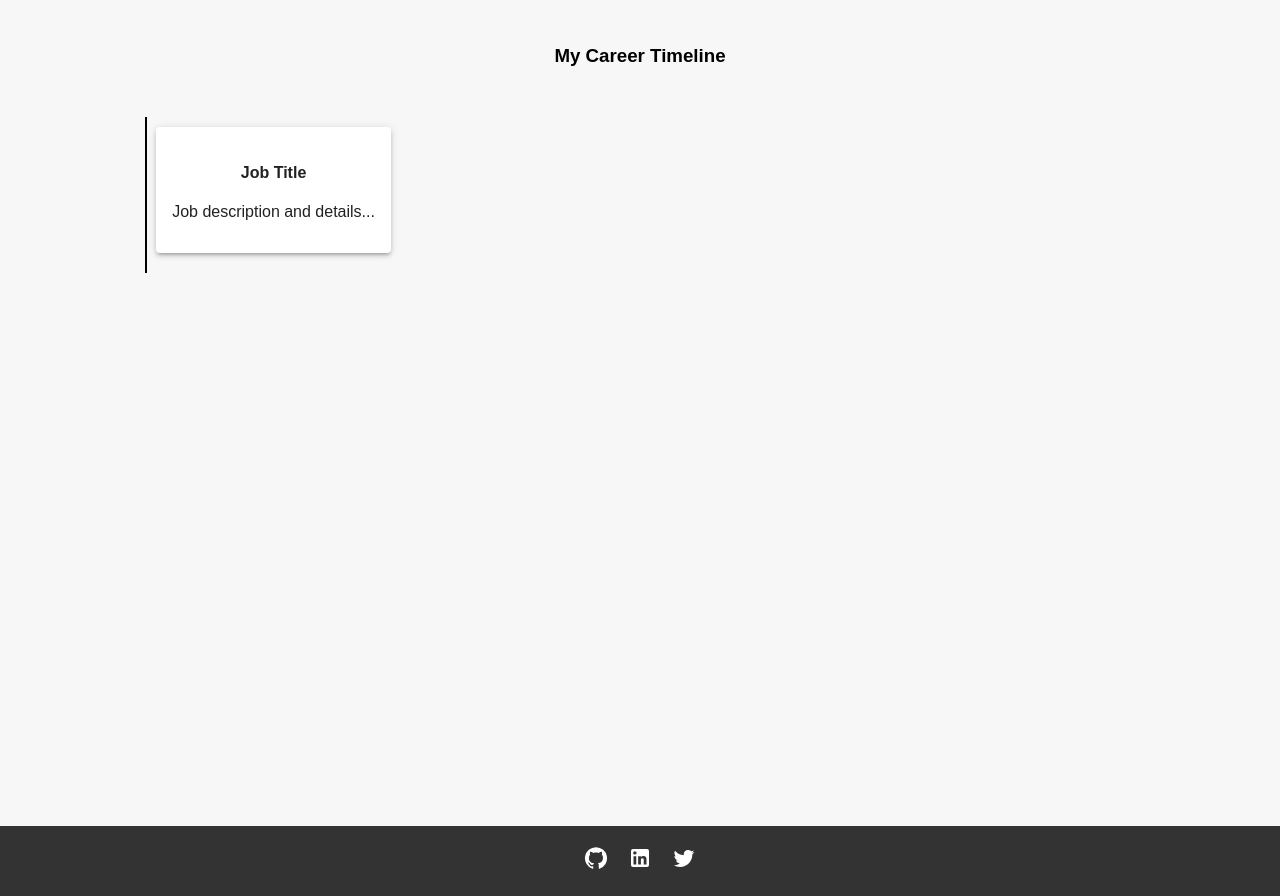
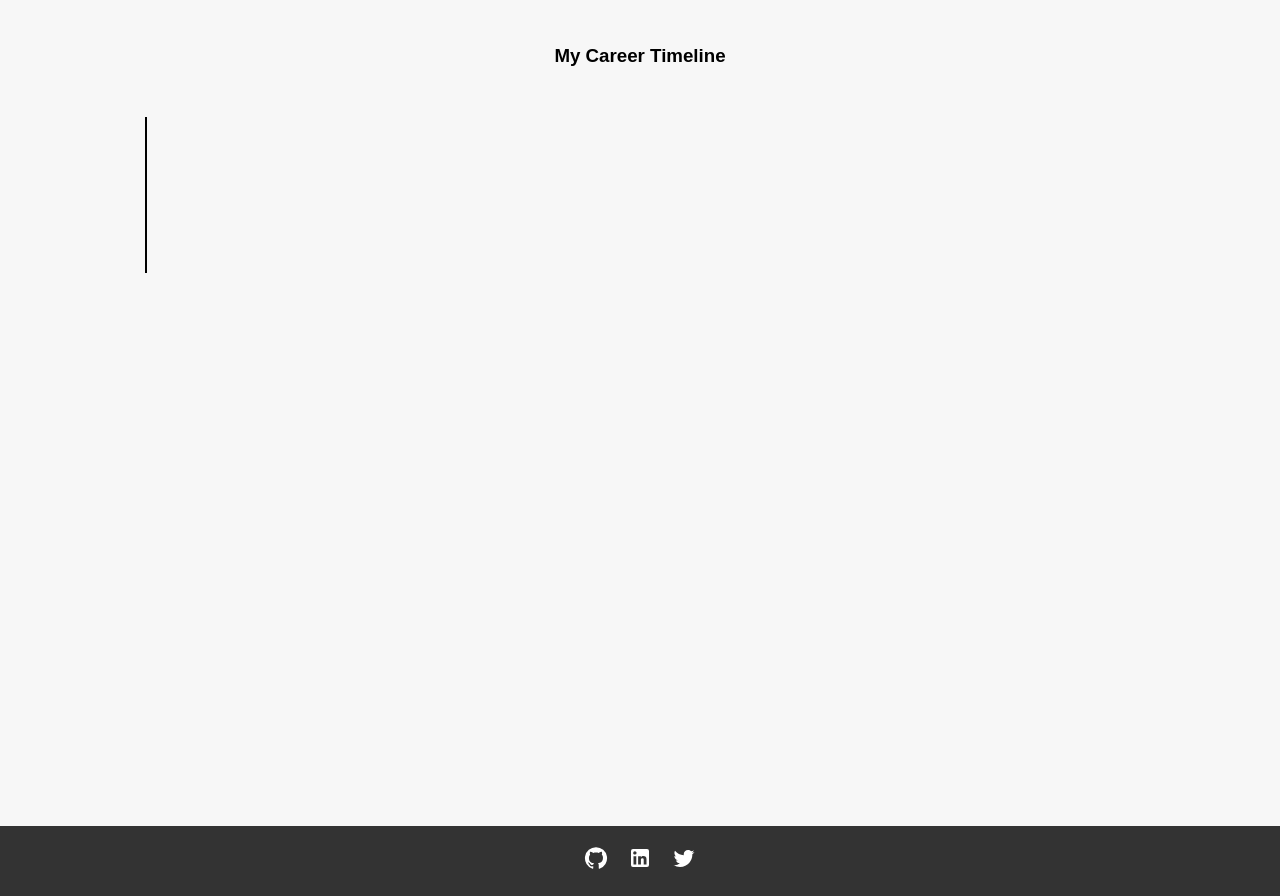
Before and after one commit to lucy-randewich/react-resume-website, a React (Create React App) app: page / in a window 1280 px wide. Shown: the part 3360-4256 px from the top of the page. Built offline with nearby package versions, Linux system fonts and the light colour scheme; a web font is replaced by a local one.

Commit message:
animate timeline card

```diff
--- a/src/components/timeline.js
+++ b/src/components/timeline.js
@@ -52,6 +52,7 @@ const useStyles = makeStyles((theme) => ({
 const Timeline = ({ id }) => {
     const classes = useStyles();
     const [animateLine, setAnimateLine] = useState(false);
+    const [animateCard, setAnimateCard] = useState(false);
 
     useEffect(() => {
       const handleScroll = () => {
@@ -62,6 +63,7 @@ const Timeline = ({ id }) => {
             setAnimateLine(true);
           } else {
             setAnimateLine(false);
+            setAnimateCard(false);
           }
         }
       };
@@ -73,6 +75,12 @@ const Timeline = ({ id }) => {
       };
     }, [id]);
 
+    const handleLineTransitionEnd = () => {
+      if (animateLine) {
+        setAnimateCard(true);
+      }
+    };
+
     return (
       <section id={id} className={classes.timeline}>
         <h3 className={classes.title}>My Career Timeline</h3>
@@ -80,12 +88,13 @@ const Timeline = ({ id }) => {
           <div
             className={classes.verticalLine}
             style={{ height: animateLine ? '100%' : '0%' }}
+            onTransitionEnd={handleLineTransitionEnd}
           ></div>
           <div
             className={classes.timelineCard}
             style={{
-              opacity: animateLine ? 1 : 0,
-              transform: animateLine ? 'translateX(0)' : 'translateX(-20px)',
+              opacity: animateCard ? 1 : 0,
+              transform: animateCard ? 'translateX(0)' : 'translateX(-20px)',
             }}
           >
             <Paper elevation={3} className={classes.paper}>
```
